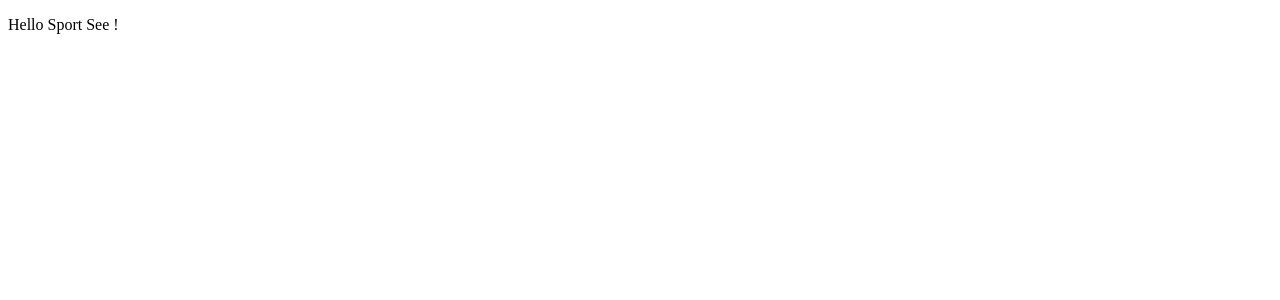
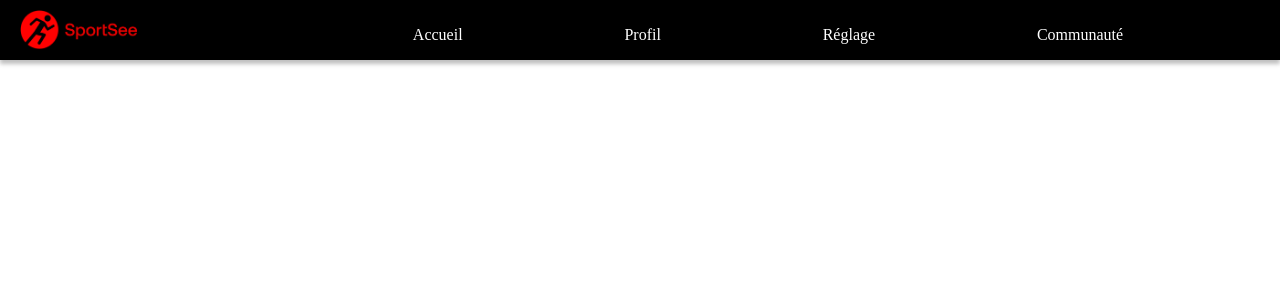
Before and after one commit to Poccardl/LoicPoccard_12_27032021, a React (Create React App) app: page / in a window 1280 px wide. Shown: the top 300 px of the page. Built offline with nearby package versions, Linux system fonts and the light colour scheme; no server answers.

Commit message:
add Components -> Header.jsx / add Views -> Routes.jsx, Error404.jsx / add CSS -> _header.scss, _reset.scss

```diff
--- a/package.json
+++ b/package.json
@@ -9,6 +9,7 @@
     "node-sass": "^5.0.0",
     "react": "^17.0.2",
     "react-dom": "^17.0.2",
+    "react-router-dom": "^5.2.0",
     "react-scripts": "4.0.3",
     "web-vitals": "^1.1.1"
   },
--- /dev/null
+++ b/src/components/header/Header.jsx
@@ -0,0 +1,35 @@
+import React from 'react'
+import { BrowserRouter as Link } from "react-router-dom"
+
+// svg import
+import logo from '../../assets/svg/sportSee_logo.png'
+
+
+export class Header extends React.Component {
+
+    render() {
+        return (
+            <>
+            <div className="header">
+                <img className="logo" src={logo} alt=""/>
+                <nav>
+                    <ul>
+                        <li>
+                            <Link>Accueil</Link>
+                        </li>
+                        <li>
+                            <Link>Profil</Link>
+                        </li>
+                        <li>
+                            <Link>Réglage</Link>
+                        </li>
+                        <li>
+                            <Link>Communauté</Link>
+                        </li>
+                    </ul>
+                </nav>
+            </div>
+            </>
+        )
+    }
+}
--- /dev/null
+++ b/src/components/header/_header.scss
@@ -0,0 +1,25 @@
+.header {
+    display: flex;
+    justify-content: space-between;
+    height: 60px;
+    background-color: black;
+    box-shadow: 0px 4px 4px rgba(0, 0, 0, 0.25);
+    .logo {
+        height: 40px;
+        margin: auto 20px auto 20px;
+    }
+    nav {
+        display: flex;
+        width: 80%;
+        ul {
+            display: flex;
+            justify-content: space-evenly;
+            margin-top: auto;
+            width: 100%;
+            li {
+                color: white;
+                margin: 0px 5px 0px 5px;
+            }
+        }
+    }
+}
--- /dev/null
+++ b/src/sass/base/_reset.scss
@@ -0,0 +1,12 @@
+body {
+    margin: 0;
+}
+a {
+    text-decoration: none;
+}
+ul {
+    padding: 0;
+}
+li {
+    list-style: none;
+}
--- a/src/sass/main.scss
+++ b/src/sass/main.scss
@@ -0,0 +1,2 @@
+@import './base/reset';
+@import '../components/header/header';
--- a/src/views/App.jsx
+++ b/src/views/App.jsx
@@ -6,14 +6,10 @@ import '../sass/main.scss'
 // API import
 import fetchData from '../fetchData.js'
 
+// Components import
+import { Routes } from '../views/Routes.jsx'
+
 export class App extends React.Component {
-
-  constructor(props) {
-    super(props)
-    this.state = {
-        data: {}
-    }
-  }
 
   componentDidMount() {
     fetchData(12, 'performance').then(data => {
@@ -24,7 +20,7 @@ export class App extends React.Component {
   render() {
     return (
       <div className="App">
-        <p>Hello Sport See !</p>
+        <Routes />
       </div>
     )
   }
--- /dev/null
+++ b/src/views/Error404.jsx
@@ -0,0 +1,12 @@
+import React from 'react'
+
+export class Error404 extends React.Component {
+
+    render() {
+        return (
+            <>
+            ERROR 404
+            </>
+        )
+    }
+}
--- /dev/null
+++ b/src/views/Routes.jsx
@@ -0,0 +1,25 @@
+import React from 'react'
+import { BrowserRouter as Router, Switch, Route } from 'react-router-dom'
+
+// Views import
+import { Error404 } from '../views/Error404.jsx'
+
+// Components import
+import { Header } from '../components/header/Header.jsx'
+
+export class Routes extends React.Component {
+
+    render() {
+        return (
+            <>
+            <Router>
+                <Header/>
+                <Switch>
+                    <Route path="/" exact></Route>
+                    <Route path="/" component={Error404}></Route>
+                </Switch>
+            </Router>
+            </>
+        )
+    }
+}
```
Also changed, not shown: src/assets/svg/sportSee_logo.png (added), 1 other file (tests, documents, lock files or other folders).
